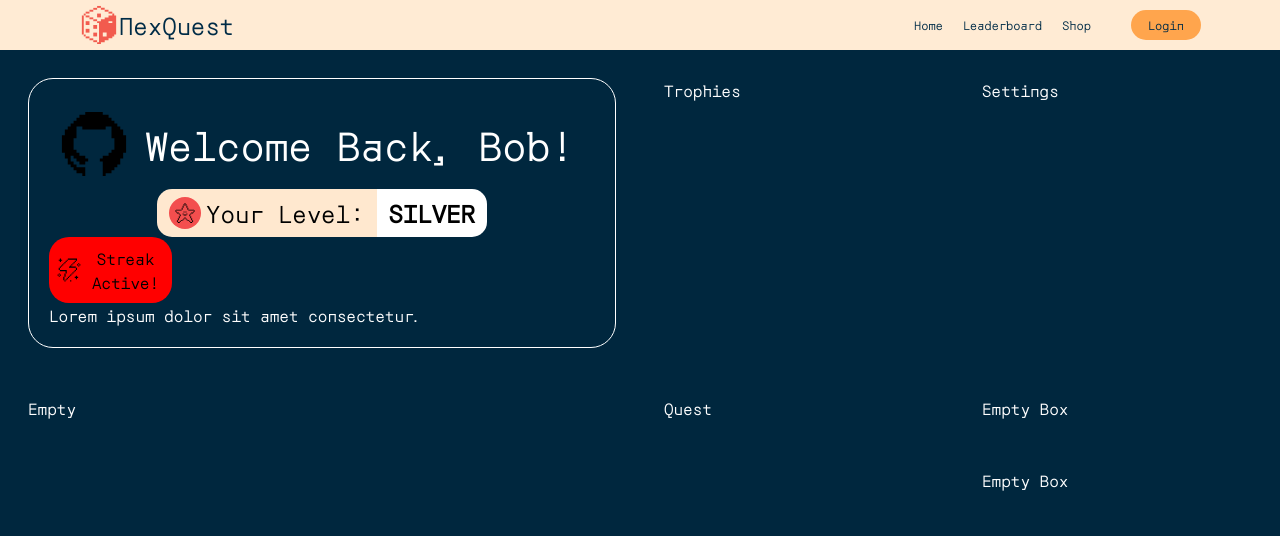
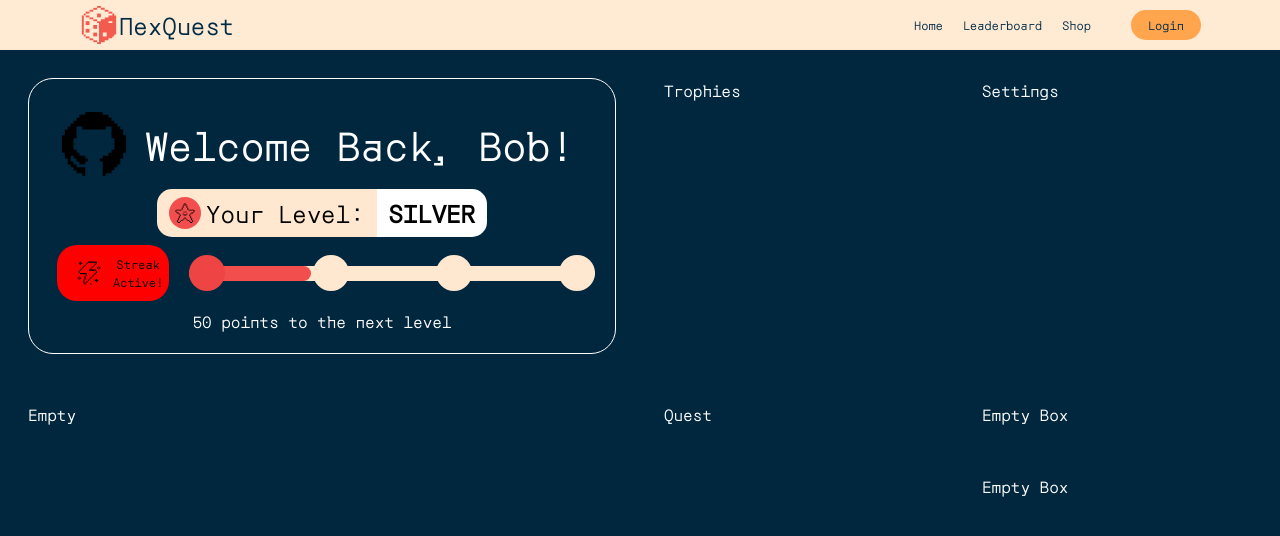
Before and after one commit to mattvalenz/100devs-gamifyit, a Next.js app in the folder frontend/: page /profile in a window 1280 px wide. Shown: the top 536 px of the page. Built offline with nearby package versions, Linux system fonts and the light colour scheme.

Commit message:
add StatusCard with level badge, streak, and progress bar

```diff
--- /dev/null
+++ b/frontend/src/components/profile/ProgressBar.module.css
@@ -0,0 +1,51 @@
+.track {
+    position: relative;
+    display: flex;
+    align-items: center;
+    width: 100%;
+    height: 15px;
+    background-color: rgb(255, 232, 207);
+    border-radius: 99px;
+}
+
+.fill {
+    height: 100%;
+    background-color: #F34E4E;
+    border-radius: 99px;
+}
+
+.dots {
+    position: absolute;
+    left: 0;
+    right: 0;
+    top: 50%;
+    transform: translateY(-50%);
+    display: flex;
+    justify-content: space-between;
+    align-items: center;
+}
+
+.dotStart {
+  width: 36px;
+  height: 36px;
+  border-radius: 50%;
+  background: #ef4444;
+  color: #fff;
+  font-size: 16px;
+  display: flex;
+  align-items: center;
+  justify-content: center;
+  flex-shrink: 0;
+  position: relative;
+  animation: pulse 1.8s ease-in-out infinite;
+}
+
+
+.dotInactive {
+  width: 36px;
+  height: 36px;
+  border-radius: 50%;
+  background: #FFEBD4;
+  flex-shrink: 0;
+  background: rgb(255, 232, 207)
+}
--- /dev/null
+++ b/frontend/src/components/profile/ProgressBar.tsx
@@ -0,0 +1,22 @@
+import styles from '@/components/profile/ProgressBar.module.css'
+
+interface ProgressBarProps{
+    currentXP: number;
+    maxXP: number
+}
+
+export default function ProgressBar({ currentXP, maxXP }: ProgressBarProps){
+    const fillPercentage = (currentXP / maxXP) * 100
+    console.log(fillPercentage)
+    return (
+        <div className={styles.track}>
+            <div className={styles.fill} style={{ width: `${fillPercentage}%` }} />
+            <div className={styles.dots}>
+                <div className={styles.dotStart}></div>
+                <div className={styles.dotInactive}></div>
+                <div className={styles.dotInactive}></div>
+                <div className={styles.dotInactive}></div>
+            </div>
+        </div>
+    )
+}
--- a/frontend/src/components/profile/StatusCard.module.css
+++ b/frontend/src/components/profile/StatusCard.module.css
@@ -63,14 +63,23 @@
     font-size: 1.5rem;
 }
 
-.activeStreak {
+.statusRow {
     display: flex;
     flex-direction: row;
     align-items: center;
-    gap: 6px;
+    gap: 12px;
+    /* width: 90%; */
+}
+
+.activeStreak {
+    margin: 8px;
+    display: flex;
+    flex-direction: row;
+    align-items: center;
+    gap: 2px;
     background-color: red;
     border-radius: 20px;
-    padding: 4px 8px;
+    padding: 4px 20px;
     width: fit-content;
     color: black;
     font-family: var(--font-silkscreen);
@@ -81,5 +90,12 @@
 }
 .activeStreak span{
     text-align: center;
-    padding: 5px;
+    font-size: .75rem;
+    padding: 6px 10px;
 }
+
+.xpText{
+    align-items: center;
+    justify-content: center;
+    align-self: center;
+}
--- a/frontend/src/components/profile/StatusCard.tsx
+++ b/frontend/src/components/profile/StatusCard.tsx
@@ -1,5 +1,6 @@
 import Image from "next/image"
 import styles from './StatusCard.module.css'
+import ProgressBar from "@/components/profile/ProgressBar"
 
 // Welcome Card
 export default function Status(){
@@ -34,7 +35,7 @@ export default function Status(){
                     <span>SILVER</span>
                 </div>
             </div>
-
+            <div className={styles.statusRow}>
                 {/* Streak Badge */}
                 <div className={styles.activeStreak}>
                 <Image
@@ -45,7 +46,9 @@ export default function Status(){
                 </div>
 
                 {/* Progress Bar */}
-            <span> Lorem ipsum dolor sit amet consectetur.</span>
+                <ProgressBar currentXP={150} maxXP={500}/>
+            </div>
+                <span className={styles.xpText}> 50 points to the next level </span>
         </div>
 
         </>
```
Lines whose indentation alone changed are shown as unchanged.
